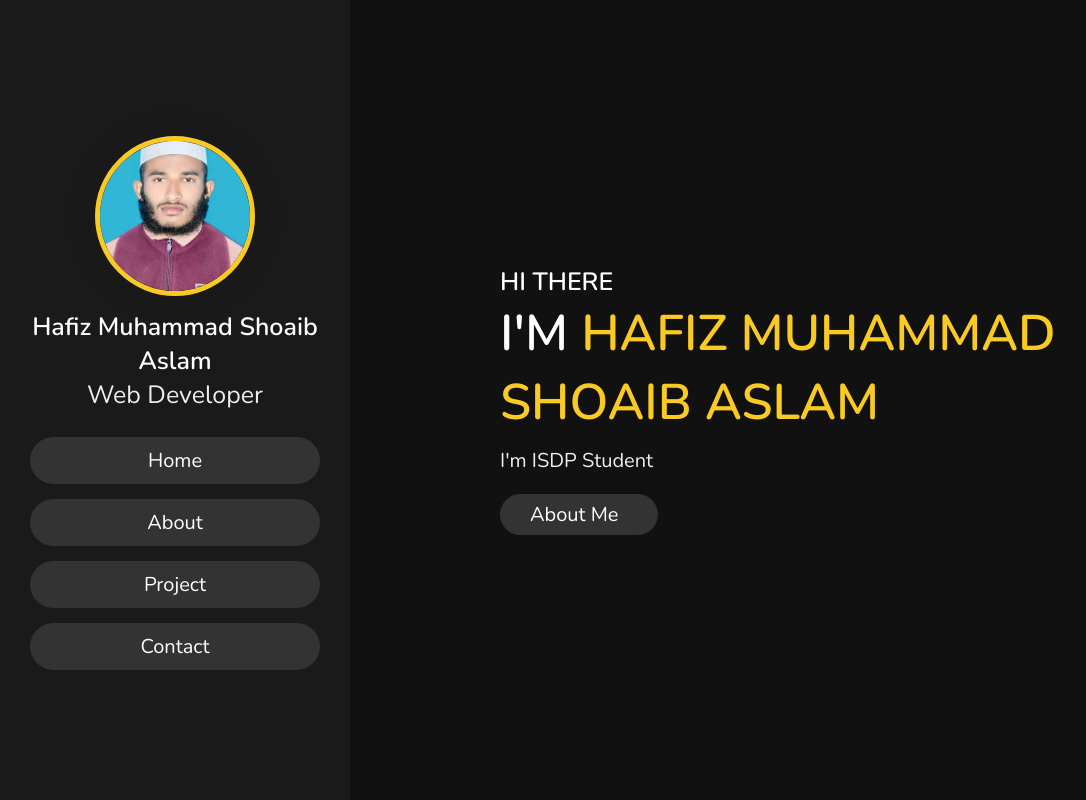
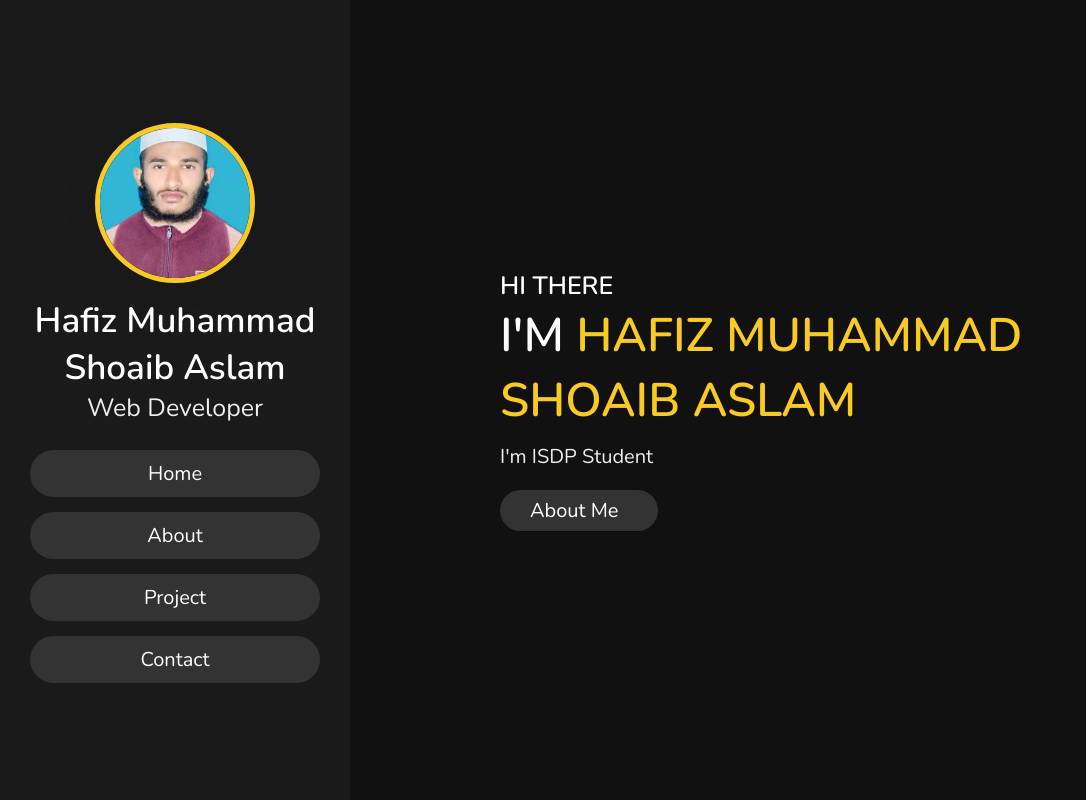
Before and after one commit to shoaib251/My-Portfolio, a plain HTML site: page index.html in a window 1280 px wide. Shown: the top 800 px of the page, without its empty margins (0-1086 px from the left). Drawn offline with nearby package versions, Linux system fonts and the light colour scheme.

Commit message:
fdtrsdxjfm

```diff
--- a/style1.css
+++ b/style1.css
@@ -115,7 +115,7 @@ header .user img{
 
 
 header .user .name{
-    font-size: 2.5rem;
+    font-size: 3.5rem;
     color: white;
 }
 
@@ -180,7 +180,7 @@ header .navbar ul li a:hover{
 }
 
 .home h1{
-    font-size: 5rem;
+    font-size: 4.7rem;
     color: white;
 }
 .home h1 span{
```
